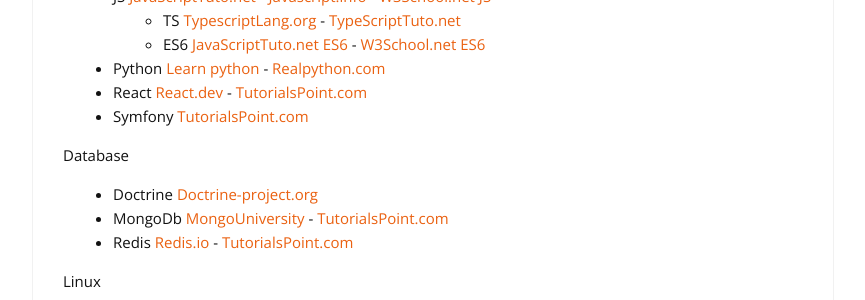
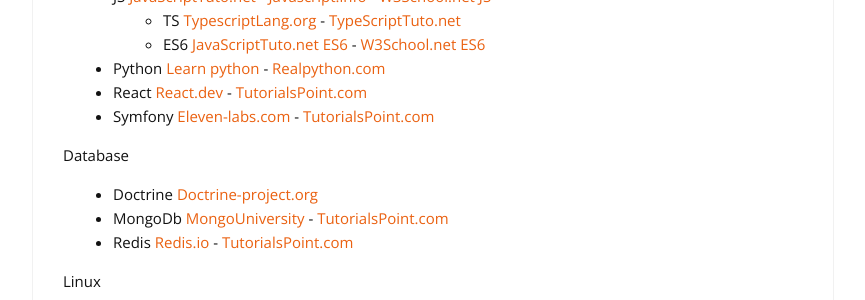
Before and after one commit to cylmat/cylmat.github.io, a Jekyll site: the page built from _pages/train.md, in a window 1280 px wide and 900 px high, scrolled down 753 px. Shown: the part 154-454 px from the top of the window, without its empty margins (207-1072 px from the left). Built offline with Jekyll 4.4.1, drawn with Linux system fonts in a browser that asks for light colours; nearby versions of some CDN libraries.

Commit message:
Update train.md

```diff
--- a/_pages/train.md
+++ b/_pages/train.md
@@ -39,7 +39,7 @@
   + ES6 [JavaScriptTuto.net ES6](https://www.javascripttutorial.net/es6) - [W3School.net ES6](https://www.w3schools.com/js/js_es6.asp)
 * Python [Learn python](https://www.learnpython.org) - [Realpython.com](https://realpython.com)
 * React [React.dev](https://react.dev/learn) - [TutorialsPoint.com](https://www.tutorialspoint.com/reactjs/reactjs_installation.htm)
-* Symfony [TutorialsPoint.com](https://www.tutorialspoint.com/symfony/index.htm)
+* Symfony [Eleven-labs.com](https://blog.eleven-labs.com/fr/categories/tutorial) - [TutorialsPoint.com](https://www.tutorialspoint.com/symfony/index.htm)
 
 Database
 * Doctrine [Doctrine-project.org](https://www.doctrine-project.org)
```
